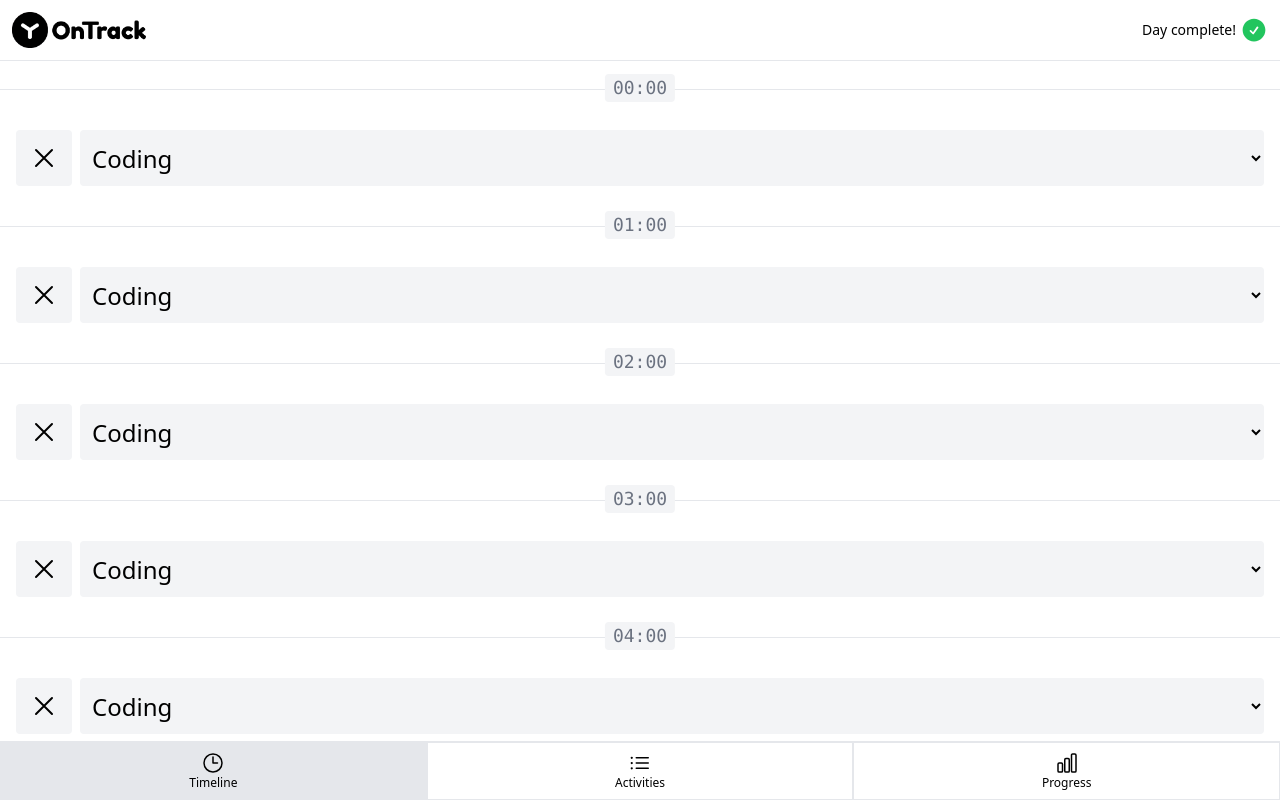
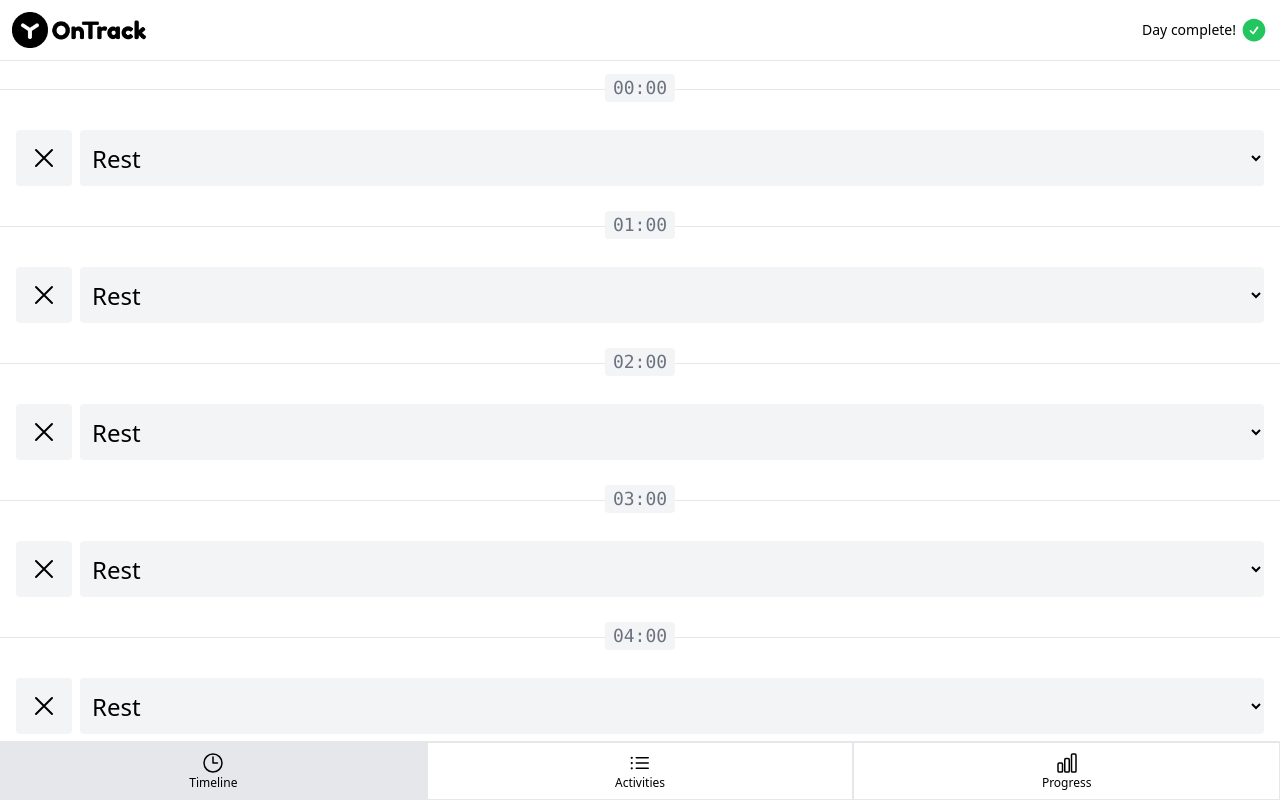
Before and after one commit to QwertykQwertov/onTrack, a Vue app: page /#timeline in a window 1280 px wide. Shown: the top 801 px of the page. Built offline with nearby package versions, Linux system fonts and the light colour scheme.

Commit message:
feat: add identificator to timeline activity

```diff
--- a/src/App.vue
+++ b/src/App.vue
@@ -31,6 +31,10 @@ function createActivity(activity) {
 function deleteActivity(activity) {
   activities.value.splice(activities.value.indexOf(activity), 1)
 }
+
+function setTimelineItemActivity({timelineItem, activity}){
+ timelineItem.activityId = activity.id
+}
 </script>
 
 <template>
@@ -39,7 +43,9 @@ function deleteActivity(activity) {
     <TheTimeline
       v-show="currentPage === PAGE_TIMELINE"
       :timeline-items="timelineItems"
+      :activities="activities"
       :activity-select-options="activitySelectOptions"
+      @set-timeline-item-activity="setTimelineItemActivity"
     />
     <TheActivities
       v-show="currentPage === PAGE_ACTIVITIES"
--- a/src/assets/pages/TheTimeline.vue
+++ b/src/assets/pages/TheTimeline.vue
@@ -1,6 +1,6 @@
 <script setup>
 import TimeLineItem from '@/components/TimeLineItem.vue'
-import {validateTimelineItems, validateSelectOptions} from '@/validators.js'
+import { validateTimelineItems, validateSelectOptions, validateActivities, isTimelineItemValid, isActivityValid } from '@/validators.js'
 
 defineProps({
   timelineItems: {
@@ -8,10 +8,21 @@ defineProps({
     type: Array,
     validator: validateTimelineItems
   },
+  activities: {
+    required: true,
+    type: Array,
+    validator: validateActivities
+  },
   activitySelectOptions: {
     required: true,
     type: Array,
     validator: validateSelectOptions
+  }
+})
+
+const emit = defineEmits({
+  setTimelineItemActivity({ timelineItem, activity }) {
+    return [isTimelineItemValid(timelineItem), isActivityValid(activity)].every(Boolean)
   }
 })
 </script>
@@ -23,7 +34,9 @@ defineProps({
         v-for="timelineItem in timelineItems"
         :key="timelineItem.hour"
         :timeline-item="timelineItem"
+        :activities="activities"
         :activity-select-options="activitySelectOptions"
+        @select-activity="emit('setTimelineItemActivity', { timelineItem, activity: $event })"
       />
     </ul>
   </div>
--- a/src/components/TimeLineItem.vue
+++ b/src/components/TimeLineItem.vue
@@ -1,14 +1,23 @@
 <script setup>
-import { ref } from 'vue'
-import TimeLineHour from './TimeLineHour.vue';
+import TimeLineHour from './TimeLineHour.vue'
 import BaseSelect from './BaseSelect.vue'
-import { isTimeLIneItemValid, validateSelectOptions } from '@/validators.js'
+import {
+  isTimelineItemValid,
+  validateSelectOptions,
+  isActivityValid,
+  validateActivities
+} from '@/validators.js'
 
-defineProps({
+const props = defineProps({
   timelineItem: {
     required: true,
     type: Object,
-    validator: isTimeLIneItemValid
+    validator: isTimelineItemValid
+  },
+  activities: {
+    required: true,
+    type: Array,
+    validator: validateActivities
   },
   activitySelectOptions: {
     required: true,
@@ -17,16 +26,26 @@ defineProps({
   }
 })
 
-const selectedActivityId = ref(0)
+const emit = defineEmits({
+  selectActivity: isActivityValid
+})
+
+function selectActivity(id) {
+  console.log('SET', id)
+  emit(
+    'selectActivity',
+    props.activities.find((activity) => activity.id === id)
+  )
+}
 </script>
 <template>
   <li class="relative flex flex-col gap-2 border-t border-gray-200 px-4 py-10">
-    <TimeLineHour :hour="timelineItem.hour"/>
+    <TimeLineHour :hour="timelineItem.hour" />
     <BaseSelect
-      :selected="selectedActivityId"
+      placeholder="Rest"
+      :selected="timelineItem.activityId"
       :options="activitySelectOptions"
-      placeholder="Rest"
-      @select="selectedActivityId = $event"
+      @select="selectActivity"
       type="danger"
     />
   </li>
--- a/src/functions.js
+++ b/src/functions.js
@@ -23,7 +23,8 @@ export function generateActivities() {
 export function generateTimelineItems() {
   const timelineItems = []
   for (let hour = MIDNIGHT_HOUR; hour < HOURS_IN_DAY; hour++) {
-    timelineItems.push({ hour })
+    timelineItems.push({ hour,
+    activityId: null })
   }
   return timelineItems
 }
--- a/src/validators.js
+++ b/src/validators.js
@@ -9,10 +9,10 @@ export function isButtonTypeValid(type) {
 }
 
 export function validateTimelineItems(timelineItems) {
-  return timelineItems.every(isTimeLIneItemValid)
+  return timelineItems.every(isTimelineItemValid)
 }
 
-export function isTimeLIneItemValid({ hour }) {
+export function isTimelineItemValid({ hour }) {
   return isHourValid(hour)
 }
 
```
